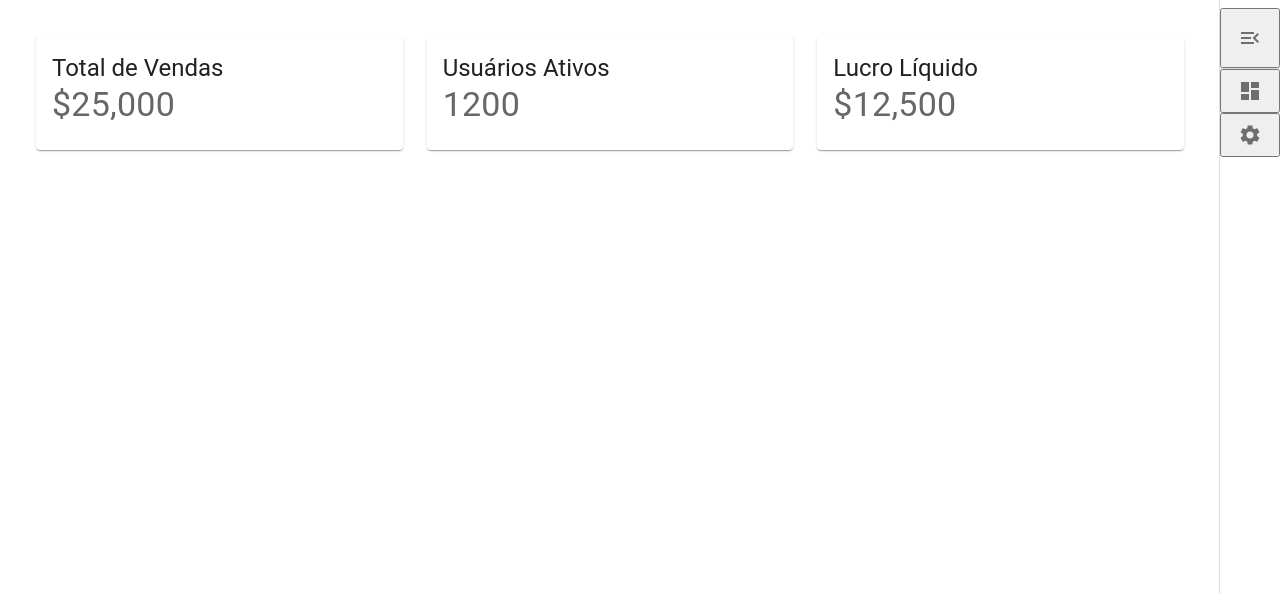
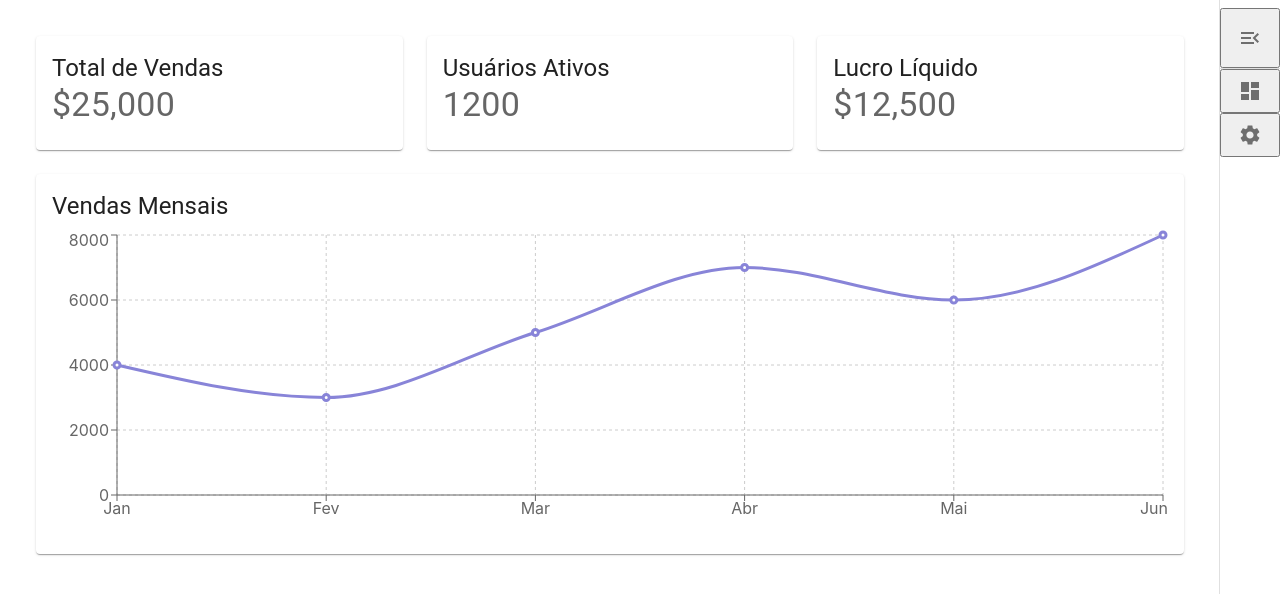
Before and after one commit to GustavoCaramelo/dashboard-analitico, a React (Create React App) app: page / in a window 1280 px wide. Shown: the top 594 px of the page. Built offline with nearby package versions, Linux system fonts and the light colour scheme.

Commit message:
Graficos

```diff
--- a/src/components/Dashboard.tsx
+++ b/src/components/Dashboard.tsx
@@ -1,17 +1,16 @@
 import React from "react";
 import { Grid, Card, CardContent, Typography, Box } from "@mui/material";
+import SalesChart from "../components/charts/SalesChart"; // Importando o gráfico de vendas
 
 const Dashboard: React.FC = () => {
   return (
     <Box sx={{ flexGrow: 1, padding: 2 }}>
       <Grid container spacing={3}>
-        {/* Card 1 */}
+        {/* Cards de Indicadores */}
         <Grid item xs={12} sm={6} md={4}>
           <Card>
             <CardContent>
-              <Typography variant="h5" component="div">
-                Total de Vendas
-              </Typography>
+              <Typography variant="h5">Total de Vendas</Typography>
               <Typography variant="h4" color="text.secondary">
                 $25,000
               </Typography>
@@ -19,13 +18,10 @@ const Dashboard: React.FC = () => {
           </Card>
         </Grid>
 
-        {/* Card 2 */}
         <Grid item xs={12} sm={6} md={4}>
           <Card>
             <CardContent>
-              <Typography variant="h5" component="div">
-                Usuários Ativos
-              </Typography>
+              <Typography variant="h5">Usuários Ativos</Typography>
               <Typography variant="h4" color="text.secondary">
                 1200
               </Typography>
@@ -33,18 +29,20 @@ const Dashboard: React.FC = () => {
           </Card>
         </Grid>
 
-        {/* Card 3 */}
         <Grid item xs={12} sm={6} md={4}>
           <Card>
             <CardContent>
-              <Typography variant="h5" component="div">
-                Lucro Líquido
-              </Typography>
+              <Typography variant="h5">Lucro Líquido</Typography>
               <Typography variant="h4" color="text.secondary">
                 $12,500
               </Typography>
             </CardContent>
           </Card>
+        </Grid>
+
+        {/* Gráfico de Vendas */}
+        <Grid item xs={12}>
+          <SalesChart />
         </Grid>
       </Grid>
     </Box>
--- /dev/null
+++ b/src/components/SettingsModal.tsx
@@ -0,0 +1,39 @@
+import React from "react";
+import { Modal, Box, Typography, Button } from "@mui/material";
+
+interface SettingsModalProps {
+  open: boolean;
+  onClose: () => void;
+}
+
+const SettingsModal: React.FC<SettingsModalProps> = ({ open, onClose }) => {
+  return (
+    <Modal open={open} onClose={onClose} aria-labelledby="settings-modal">
+      <Box
+        sx={{
+          position: "absolute",
+          top: "50%",
+          left: "50%",
+          transform: "translate(-50%, -50%)",
+          width: 400,
+          bgcolor: "background.paper",
+          boxShadow: 24,
+          p: 4,
+          borderRadius: 2,
+        }}
+      >
+        <Typography variant="h6" id="settings-modal">
+          Configurações
+        </Typography>
+        <Typography variant="body1" sx={{ mt: 2 }}>
+          Aqui você pode alterar as configurações do sistema.
+        </Typography>
+        <Button variant="contained" sx={{ mt: 3 }} onClick={onClose}>
+          Fechar
+        </Button>
+      </Box>
+    </Modal>
+  );
+};
+
+export default SettingsModal;
--- a/src/components/Sidebar.tsx
+++ b/src/components/Sidebar.tsx
@@ -1,18 +1,21 @@
 import React, { useState } from "react";
 import { Drawer, List, ListItem, ListItemIcon, ListItemText, IconButton, Divider } from "@mui/material";
 import { Dashboard, Settings, MenuOpen } from "@mui/icons-material";
+import SettingsModal from "./SettingsModal"; // Importando o modal
 
 const Sidebar: React.FC = () => {
-  const [open, setOpen] = useState(false); // Começa minimizado
+  const [open, setOpen] = useState(false);
+  const [settingsOpen, setSettingsOpen] = useState(false); // Estado do modal
 
   const toggleDrawer = () => {
     setOpen(!open);
   };
 
   return (
+    <>
       <Drawer
         variant="permanent"
-      anchor="right" // Posiciona no lado direito
+        anchor="right"
         open={open}
         sx={{
           width: open ? 240 : 60,
@@ -25,7 +28,7 @@ const Sidebar: React.FC = () => {
         }}
       >
         <List>
-        {/* Botão para minimizar/maximizar */}
+          {/* Botão para Minimizar */}
           <ListItem component="button" onClick={toggleDrawer} sx={{ justifyContent: "center" }}>
             <IconButton>
               <MenuOpen sx={{ transform: open ? "rotate(180deg)" : "rotate(0deg)", transition: "0.3s" }} />
@@ -34,7 +37,7 @@ const Sidebar: React.FC = () => {
 
           <Divider />
 
-        {/* Opção 1 - Dashboard */}
+          {/* Botão Dashboard */}
           <ListItem component="button">
             <ListItemIcon>
               <Dashboard />
@@ -42,8 +45,8 @@ const Sidebar: React.FC = () => {
             {open && <ListItemText primary="Dashboard" />}
           </ListItem>
 
-        {/* Opção 2 - Configurações */}
-        <ListItem component="button">
+          {/* Botão Configurações */}
+          <ListItem component="button" onClick={() => setSettingsOpen(true)}>
             <ListItemIcon>
               <Settings />
             </ListItemIcon>
@@ -51,6 +54,10 @@ const Sidebar: React.FC = () => {
           </ListItem>
         </List>
       </Drawer>
+
+      {/* Modal de Configurações */}
+      <SettingsModal open={settingsOpen} onClose={() => setSettingsOpen(false)} />
+    </>
   );
 };
 
--- /dev/null
+++ b/src/components/charts/SalesChart.tsx
@@ -0,0 +1,35 @@
+import React from "react";
+import { Card, CardContent, Typography } from "@mui/material";
+import { LineChart, Line, XAxis, YAxis, CartesianGrid, Tooltip, ResponsiveContainer } from "recharts";
+
+const data = [
+  { month: "Jan", sales: 4000 },
+  { month: "Fev", sales: 3000 },
+  { month: "Mar", sales: 5000 },
+  { month: "Abr", sales: 7000 },
+  { month: "Mai", sales: 6000 },
+  { month: "Jun", sales: 8000 },
+];
+
+const SalesChart: React.FC = () => {
+  return (
+    <Card>
+      <CardContent>
+        <Typography variant="h5" gutterBottom>
+          Vendas Mensais
+        </Typography>
+        <ResponsiveContainer width="100%" height={300}>
+          <LineChart data={data}>
+            <CartesianGrid strokeDasharray="3 3" />
+            <XAxis dataKey="month" />
+            <YAxis />
+            <Tooltip />
+            <Line type="monotone" dataKey="sales" stroke="#8884d8" strokeWidth={3} />
+          </LineChart>
+        </ResponsiveContainer>
+      </CardContent>
+    </Card>
+  );
+};
+
+export default SalesChart;
```
Also changed, not shown: src/components/charts/ProfitChart.tsx (added), src/components/charts/UsersChart.tsx (added), src/pages/Dashboard.tsx (added). Lines whose indentation alone changed are shown as unchanged.
